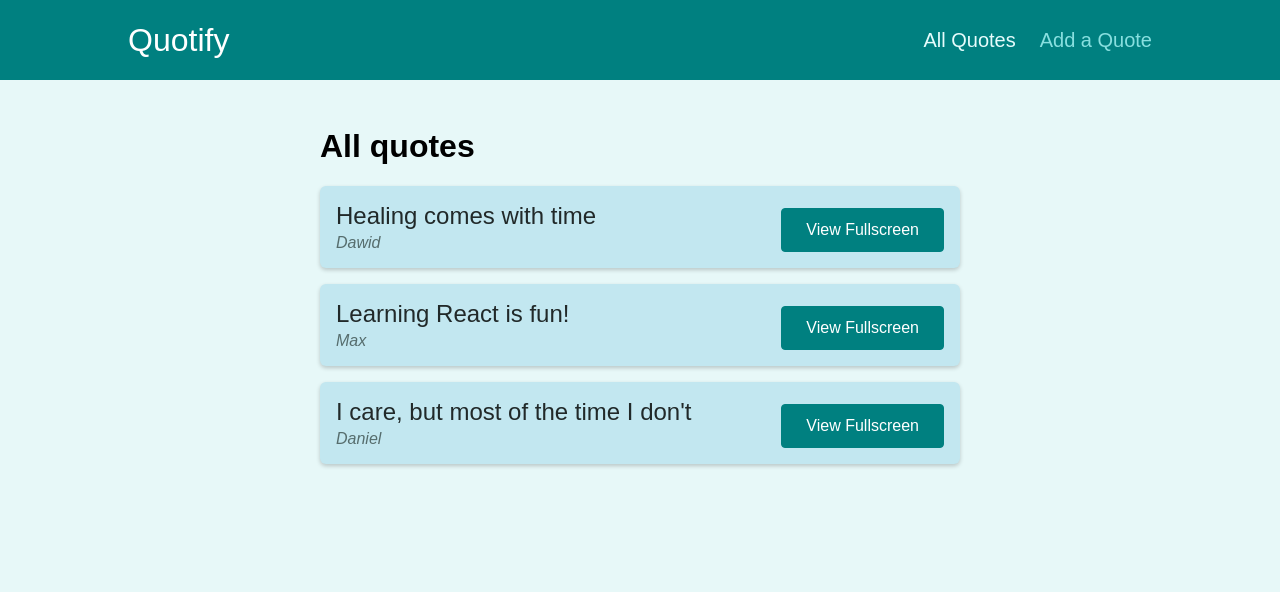
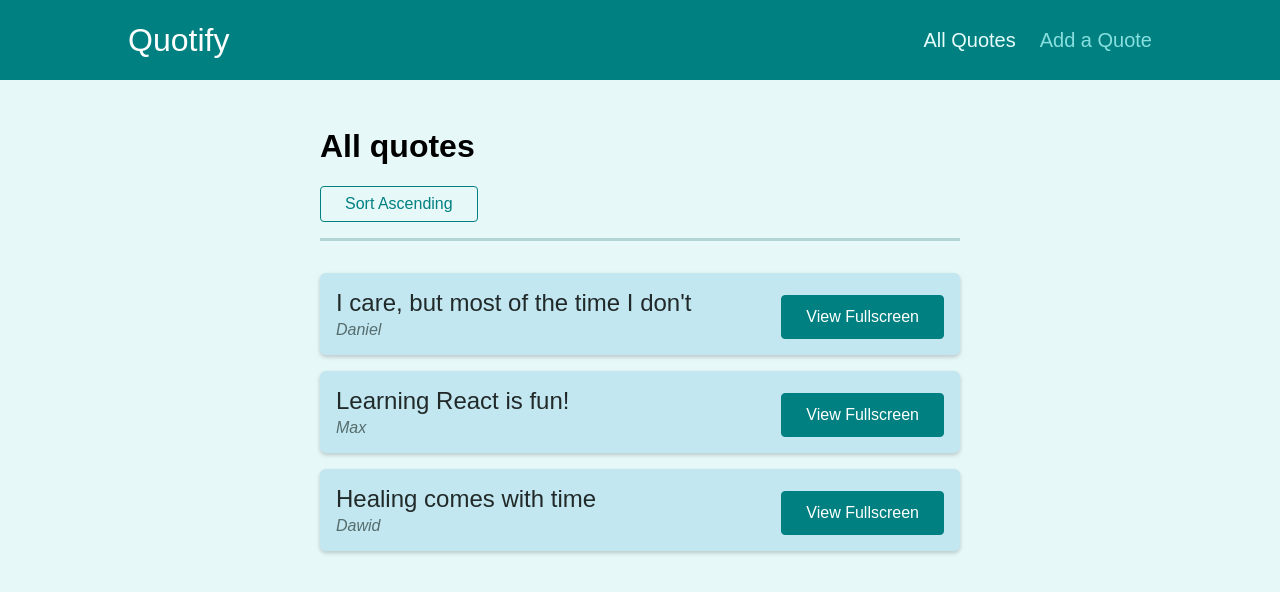
Before and after one commit to dawidlehai/quotify, a React (Create React App) app: page /quotes in a window 1280 px wide. Shown: the top 592 px of the page. Built offline with nearby package versions, Linux system fonts and the light colour scheme.

Commit message:
Added sorting by id functionality

```diff
--- a/src/components/quotes/QuoteList.js
+++ b/src/components/quotes/QuoteList.js
@@ -1,13 +1,40 @@
-import { Fragment } from 'react';
+import { Fragment } from "react";
+import { useHistory, useLocation } from "react-router-dom";
 
-import QuoteItem from './QuoteItem';
-import classes from './QuoteList.module.css';
+import QuoteItem from "./QuoteItem";
+import classes from "./QuoteList.module.css";
+
+const sortQuotes = (quotes, ascending) => {
+  return quotes.sort((quoteA, quoteB) => {
+    if (ascending) {
+      return quoteA.id > quoteB.id ? 1 : -1;
+    } else {
+      return quoteA.id < quoteB.id ? 1 : -1;
+    }
+  });
+};
 
 const QuoteList = (props) => {
+  const history = useHistory();
+  const location = useLocation();
+
+  const queryParams = new URLSearchParams(location.search);
+  const isSortingAscending = queryParams.get("sort") === "asc";
+
+  const sortedQuotes = sortQuotes(props.quotes, isSortingAscending);
+
+  const changeSortingHandler = () =>
+    history.push("/quotes?sort=" + (isSortingAscending ? "desc" : "asc"));
+
   return (
     <Fragment>
+      <div className={classes.sorting}>
+        <button onClick={changeSortingHandler}>
+          Sort {isSortingAscending ? "Descending" : "Ascending"}
+        </button>
+      </div>
       <ul className={classes.list}>
-        {props.quotes.map((quote) => (
+        {sortedQuotes.map((quote) => (
           <QuoteItem
             key={quote.id}
             id={quote.id}
```
